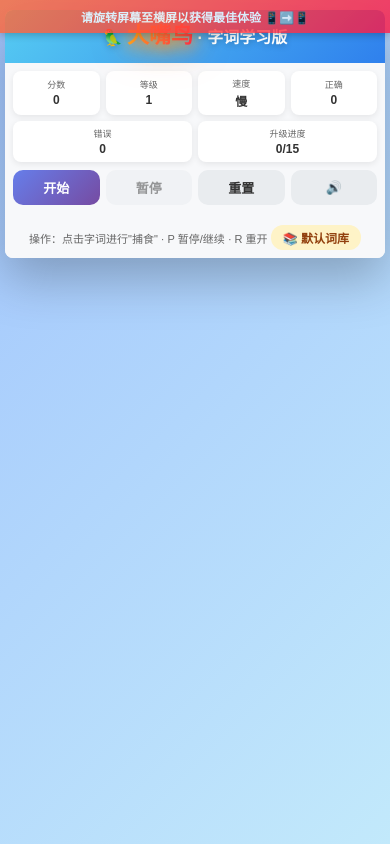
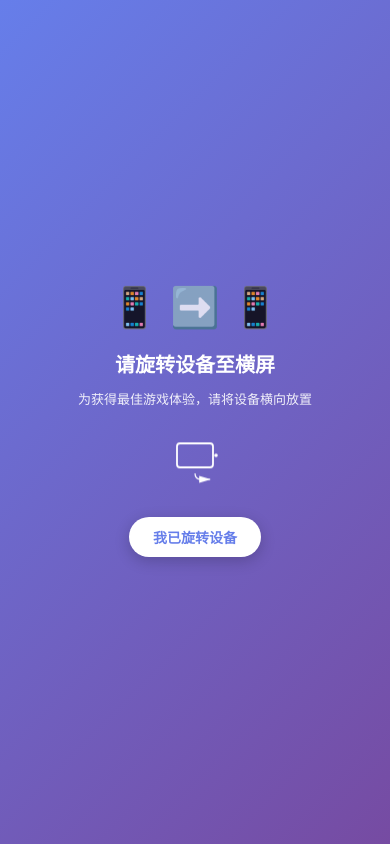
Before and after one commit to cnwangz/words, a plain HTML site: page index.html in a window 390 px wide. Drawn offline with Linux system fonts and the light colour scheme.

Commit message:
Add files via upload

```diff
--- a/app.js
+++ b/app.js
@@ -1673,20 +1673,36 @@ if (pauseBtnClone) pauseBtnClone.addEventListener('click', pauseGame);
 if (resetBtnClone) resetBtnClone.addEventListener('click', resetGame);
 if (musicBtnClone) musicBtnClone.addEventListener('click', toggleMusic);
 
+// 获取旋转设备遮罩元素
+const rotateDeviceOverlay = document.getElementById('rotateDevice');
+
 // 屏幕方向变化检测和画布调整
 function handleOrientationChange() {
 	const isLandscape = window.innerWidth > window.innerHeight;
 	const isMobile = /Android|webOS|iPhone|iPad|iPod|BlackBerry|IEMobile|Opera Mini/i.test(navigator.userAgent);
-
+	const isPortrait = !isLandscape;
+
+	// 移动端竖屏：显示旋转提示遮罩
+	if (isMobile && isPortrait && window.innerWidth <= 768) {
+		if (rotateDeviceOverlay) {
+			rotateDeviceOverlay.style.display = 'flex';
+		}
+	} else {
+		// 其他情况：隐藏遮罩
+		if (rotateDeviceOverlay) {
+			rotateDeviceOverlay.style.display = 'none';
+		}
+	}
+
+	// 横屏模式：调整画布以充分利用空间
 	if (isMobile && isLandscape) {
-		// 横屏模式：调整画布以充分利用空间
 		const availableHeight = window.innerHeight - 100; // 减去按钮和边距
 		const maxWidth = availableHeight * 1.5; // 保持16:10的宽高比
 		canvas.style.maxHeight = availableHeight + 'px';
 		canvas.style.width = 'auto';
 		canvas.style.height = 'auto';
-	} else {
-		// 其他模式：恢复默认
+	} else if (!isMobile) {
+		// 桌面端：恢复默认
 		canvas.style.maxHeight = '';
 		canvas.style.width = '';
 		canvas.style.height = '';
@@ -1697,18 +1713,74 @@ function handleOrientationChange() {
 window.addEventListener('resize', handleOrientationChange);
 window.addEventListener('orientationchange', handleOrientationChange);
 
-// 初始化时调用一次
-handleOrientationChange();
+// 页面加载完成后立即检查方向
+if (document.readyState === 'loading') {
+	document.addEventListener('DOMContentLoaded', handleOrientationChange);
+} else {
+	handleOrientationChange();
+}
 
 // 尝试锁定屏幕方向为横屏（需要用户交互后才能生效）
-if (screen.orientation && screen.orientation.lock) {
-	document.addEventListener('click', function lockOrientation() {
-		screen.orientation.lock('landscape').catch(err => {
-			console.log('无法锁定屏幕方向:', err);
+let orientationLocked = false;
+function attemptLockOrientation() {
+	if (orientationLocked) return;
+
+	// 检测是否为移动设备
+	const isMobile = /Android|webOS|iPhone|iPad|iPod|BlackBerry|IEMobile|Opera Mini/i.test(navigator.userAgent);
+	if (!isMobile) return;
+
+	// 尝试锁定横屏
+	if (screen.orientation && screen.orientation.lock) {
+		screen.orientation.lock('landscape').then(() => {
+			console.log('✅ 屏幕已锁定为横屏模式');
+			orientationLocked = true;
+		}).catch(err => {
+			console.log('⚠️ 无法锁定屏幕方向:', err.message);
+			// 某些浏览器需要全屏模式才能锁定方向
+			if (document.documentElement.requestFullscreen) {
+				console.log('💡 提示：进入全屏模式可能有助于锁定屏幕方向');
+			}
 		});
-		// 只尝试一次
-		document.removeEventListener('click', lockOrientation);
-	}, { once: true });
+	}
+}
+
+// 在多个用户交互事件上尝试锁定方向
+['click', 'touchstart', 'touchend'].forEach(eventType => {
+	document.addEventListener(eventType, attemptLockOrientation, { once: true });
+});
+
+// 点击旋转提示遮罩时也尝试锁定
+if (rotateDeviceOverlay) {
+	rotateDeviceOverlay.addEventListener('click', attemptLockOrientation);
+}
+
+// "我已旋转设备"按钮处理
+const rotateHintBtn = document.getElementById('rotateHint');
+if (rotateHintBtn) {
+	rotateHintBtn.addEventListener('click', function(e) {
+		e.stopPropagation();
+
+		// 尝试进入全屏模式（可以帮助锁定屏幕方向）
+		const isMobile = /Android|webOS|iPhone|iPad|iPod|BlackBerry|IEMobile|Opera Mini/i.test(navigator.userAgent);
+		if (isMobile && document.documentElement.requestFullscreen) {
+			document.documentElement.requestFullscreen().then(() => {
+				console.log('✅ 已进入全屏模式');
+				// 全屏后再次尝试锁定方向
+				attemptLockOrientation();
+				// 强制刷新方向检测
+				setTimeout(() => {
+					handleOrientationChange();
+				}, 300);
+			}).catch(err => {
+				console.log('⚠️ 无法进入全屏:', err.message);
+				// 即使不能全屏，也检查是否已经横屏
+				handleOrientationChange();
+			});
+		} else {
+			// 非移动设备或不支持全屏，直接检查方向
+			handleOrientationChange();
+		}
+	});
 }
 
 // ========== 导入/清除词库功能 ==========
--- a/index.html
+++ b/index.html
@@ -12,6 +12,28 @@
 	<link rel="stylesheet" href="styles.css">
 </head>
 <body>
+	<!-- 横屏引导遮罩（仅在移动端竖屏时显示） -->
+	<div id="rotateDevice" class="rotate-device-overlay">
+		<div class="rotate-device-content">
+			<div class="rotate-icon">📱 ➡️ 📱</div>
+			<h2>请旋转设备至横屏</h2>
+			<p>为获得最佳游戏体验，请将设备横向放置</p>
+			<div class="rotate-animation">
+				<svg width="80" height="80" viewBox="0 0 100 100">
+					<rect x="20" y="30" width="60" height="40" rx="5" fill="none" stroke="currentColor" stroke-width="3"/>
+					<circle cx="85" cy="50" r="3" fill="currentColor"/>
+					<path d="M 50 80 Q 50 90, 60 90 L 75 90" fill="none" stroke="currentColor" stroke-width="2" marker-end="url(#arrowhead)"/>
+					<defs>
+						<marker id="arrowhead" markerWidth="10" markerHeight="10" refX="9" refY="3" orient="auto">
+							<polygon points="0 0, 10 3, 0 6" fill="currentColor"/>
+						</marker>
+					</defs>
+				</svg>
+			</div>
+			<button id="rotateHint" class="rotate-hint-btn">我已旋转设备</button>
+		</div>
+	</div>
+
 	<div class="container">
 		<!-- 横屏布局：左侧标题、中间游戏区、右侧统计、底部按钮 -->
 		<div class="landscape-layout">
--- a/styles.css
+++ b/styles.css
@@ -1,6 +1,72 @@
 *{box-sizing:border-box;margin:0;padding:0}
 body{font-family:'Microsoft YaHei','SimHei',Arial,sans-serif;background:linear-gradient(135deg,#A1C4FD 0%,#C2E9FB 100%);min-height:100vh;display:flex;justify-content:center;align-items:center;padding:20px;-webkit-user-select:none;user-select:none;touch-action:manipulation}
 .container{width:100%;max-width:1080px;background:#fff;border-radius:16px;box-shadow:0 20px 50px rgba(0,0,0,.25);overflow:hidden}
+
+/* 横屏引导遮罩 */
+.rotate-device-overlay{
+	display:none;
+	position:fixed;
+	inset:0;
+	background:linear-gradient(135deg,#667eea 0%,#764ba2 100%);
+	z-index:99999;
+	justify-content:center;
+	align-items:center;
+	color:#fff;
+	text-align:center;
+	padding:20px;
+}
+.rotate-device-content{
+	max-width:400px;
+}
+.rotate-icon{
+	font-size:48px;
+	margin-bottom:20px;
+	animation:rotate-pulse 2s ease-in-out infinite;
+}
+.rotate-device-content h2{
+	font-size:28px;
+	margin-bottom:12px;
+	font-weight:700;
+}
+.rotate-device-content p{
+	font-size:16px;
+	opacity:0.9;
+	margin-bottom:24px;
+	line-height:1.5;
+}
+.rotate-animation{
+	color:#fff;
+	animation:bounce 1.5s ease-in-out infinite;
+}
+.rotate-hint-btn{
+	margin-top:20px;
+	padding:12px 32px;
+	font-size:16px;
+	font-weight:600;
+	color:#667eea;
+	background:#fff;
+	border:none;
+	border-radius:25px;
+	cursor:pointer;
+	transition:all 0.3s ease;
+	box-shadow:0 4px 15px rgba(0,0,0,0.2);
+}
+.rotate-hint-btn:hover{
+	transform:translateY(-2px);
+	box-shadow:0 6px 20px rgba(0,0,0,0.3);
+	background:#f0f0f0;
+}
+.rotate-hint-btn:active{
+	transform:translateY(0);
+}
+@keyframes rotate-pulse{
+	0%,100%{transform:scale(1);opacity:1}
+	50%{transform:scale(1.1);opacity:0.8}
+}
+@keyframes bounce{
+	0%,100%{transform:translateY(0)}
+	50%{transform:translateY(-10px)}
+}
 
 /* 横屏布局（默认显示） */
 .landscape-layout{display:grid;grid-template-columns:140px 1fr 160px;grid-template-rows:1fr;min-height:600px;gap:0}
@@ -148,26 +214,42 @@ body{font-family:'Microsoft YaHei','SimHei',Arial,sans-serif;background:linear-g
 	#wordInput{min-height:150px;font-size:12px}
 }
 
-/* 强制横屏提示（仅在竖屏时显示） */
+/* 移动端竖屏时显示旋转设备遮罩 */
 @media (orientation: portrait) and (max-width: 768px) {
-	body::before{
-		content:'请旋转屏幕至横屏以获得最佳体验 📱➡️📱';
-		position:fixed;
-		top:0;
-		left:0;
-		right:0;
-		background:linear-gradient(135deg,#FF6B35 0%,#FF1744 100%);
-		color:#fff;
-		text-align:center;
-		padding:8px;
-		font-size:12px;
-		font-weight:bold;
-		z-index:9999;
-		box-shadow:0 2px 8px rgba(0,0,0,.3);
-		animation:pulse 2s ease-in-out infinite;
+	.rotate-device-overlay{
+		display:flex!important;
+	}
+	.container{
+		display:none;
+	}
+	.rotate-device-content h2{
+		font-size:24px;
+	}
+	.rotate-device-content p{
+		font-size:14px;
+	}
+	.rotate-icon{
+		font-size:42px;
 	}
 }
-@keyframes pulse{
-	0%,100%{opacity:1}
-	50%{opacity:0.8}
+
+/* 小屏设备旋转提示优化 */
+@media (orientation: portrait) and (max-width: 480px) {
+	.rotate-device-content h2{
+		font-size:20px;
+	}
+	.rotate-device-content p{
+		font-size:13px;
+	}
+	.rotate-icon{
+		font-size:36px;
+	}
+	.rotate-animation svg{
+		width:60px;
+		height:60px;
+	}
+	.rotate-hint-btn{
+		padding:10px 24px;
+		font-size:14px;
+	}
 }
```
